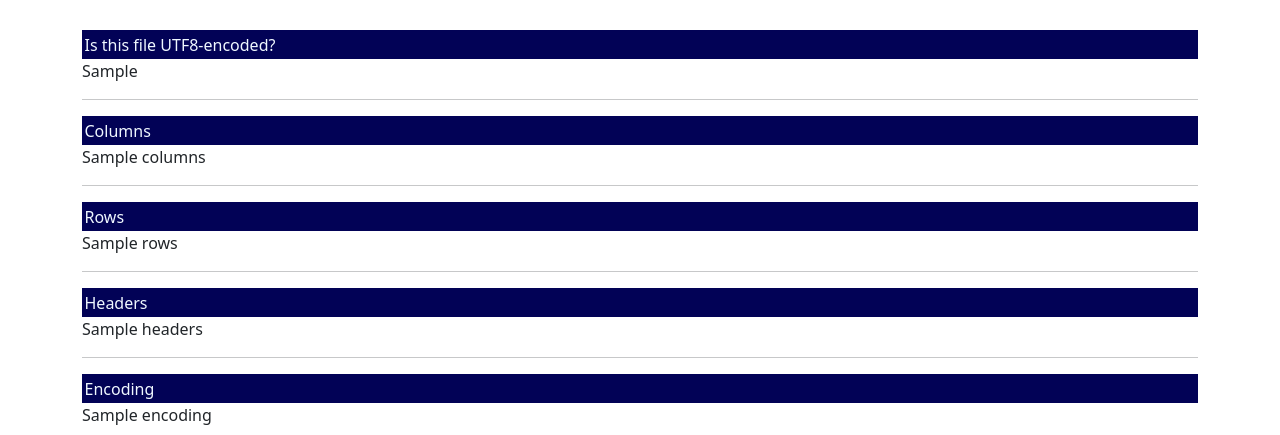
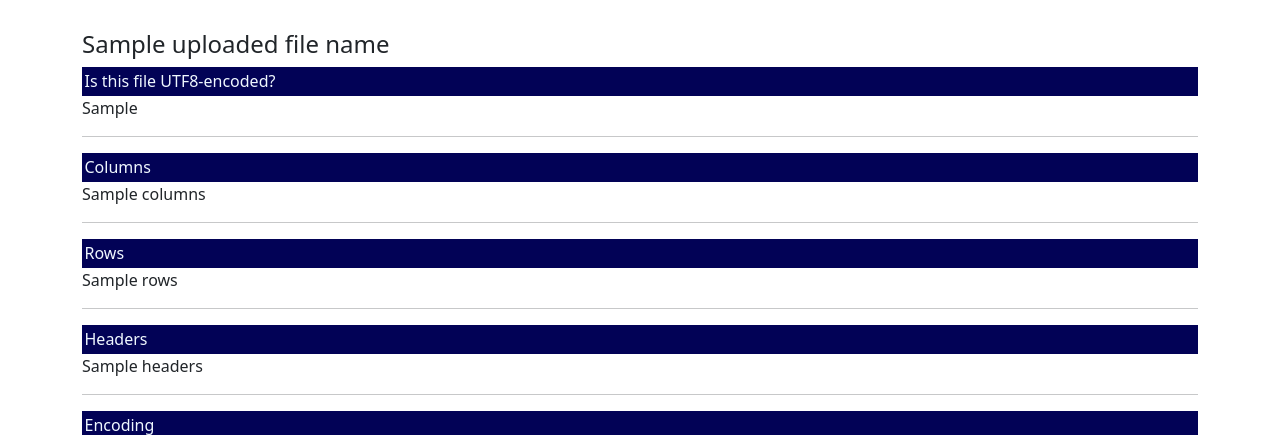
Before and after one commit to aa-ag/csvs, a Django app: template spa/checks/templates/checks/report.html in a window 1280 px wide. Shown: the top 435 px of the page. Run offline with Django 4.2, Linux system fonts and the light colour scheme; the template is opened without the code that fills it: most values are stand-ins (such as "Sample title", 1, 10 or a date in 2020).

Commit message:
Show file name per file in report & don't show sample download logic for now

```diff
--- a/spa/checks/templates/checks/report.html
+++ b/spa/checks/templates/checks/report.html
@@ -3,6 +3,8 @@
 {% block content %}
 
 <div style="margin-top: 30px; overflow-wrap: break-word;">
+  <h4>{{ uploaded_file_name }}</h4>
+
   {% if isutf8_encoded %}
   <div style="background-color: rgb(2, 2, 86); color: aliceblue; padding: 2.5px;">Is this file UTF8-encoded?</div>
   <div>{{ isutf8_encoded }}</div>
@@ -41,7 +43,7 @@
   <button class="btn btn-secondary mb-3"  onclick="location.href='/'" style="margin-top: 30px;">Back</button>
 </div>
 
-{% if headers %}
+<!-- {% if headers %}
 <hr>
 <small>Click the button below to <b>download a sample of 25 random rows</b>.</small>
 <div>
@@ -52,5 +54,5 @@
   </button>
 </a>
 </div>
-{% endif %}
+{% endif %} -->
 {% endblock %}
```
